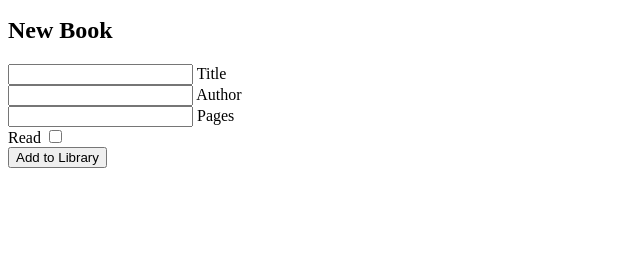
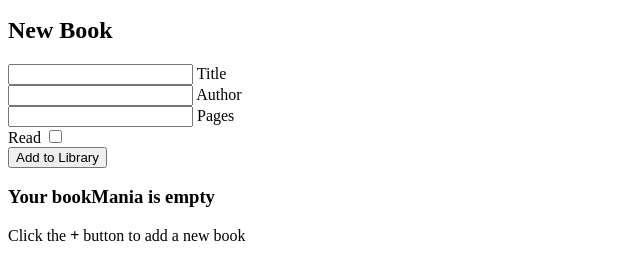
Before and after one commit to Technmad/Library, a plain HTML site: page index.html in a window 1280 px wide. Shown: the part 104-384 px from the top of the page, without its empty margins (0-640 px from the left). Drawn offline with Linux system fonts and the light colour scheme.

Commit message:
added book-shelf section to display books

```diff
--- a/index.html
+++ b/index.html
@@ -45,5 +45,11 @@
         </div>
       </form>
     </section>
+    <section class="book-shelf">
+      <div class="book-card">
+        <h3>Your bookMania is empty</h3>
+        <p>Click the <strong>+</strong> button to add a new book</p>
+      </div>
+    </section>
   </body>
 </html>
```
